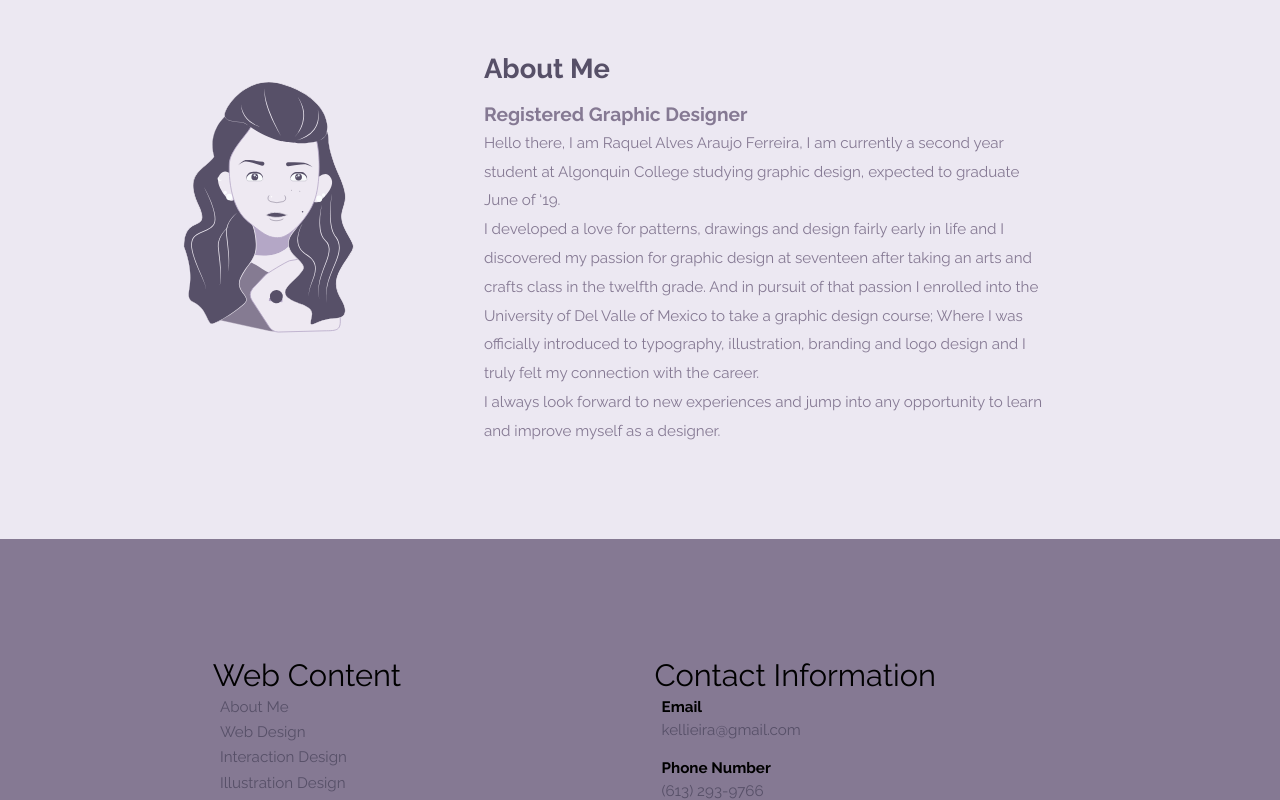
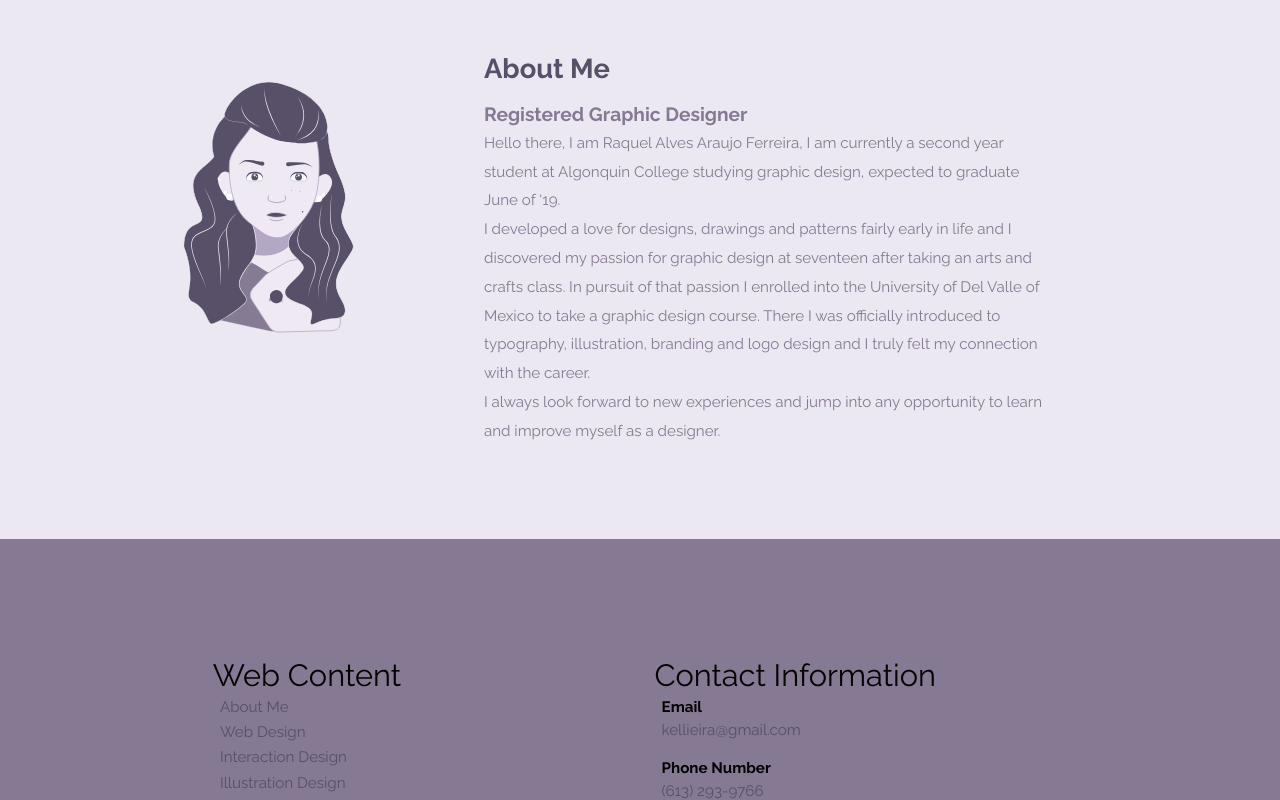
Before and after one commit to RaquelAlves01/raquelalves01.github.io, a plain HTML site: page index.html in a window 1280 px wide. Shown: the part 1320-2120 px from the top of the page. Drawn offline with Linux system fonts and the light colour scheme.

Commit message:
Fixed run-on sentence mistake

```diff
--- a/index.html
+++ b/index.html
@@ -126,7 +126,7 @@
            <h2 id="aboutme" class="push-0 pad-b-1-2 tera gutter-1-4">About Me</h2>
            <p class="push-0 kilo about-me-text bold gutter-1-4">Registered Graphic Designer</p>
            <p class="push-0 pad-b-1-4 micro about-me-text gutter-1-4">Hello there, I am Raquel Alves Araujo Ferreira, I am currently a second year student at Algonquin College studying graphic design, expected to graduate June of ‘19.<br>
-            I developed a love for patterns, drawings and design fairly early in life and I discovered my passion for graphic design at seventeen after taking an arts and crafts class in the twelfth grade. And in pursuit of that passion I enrolled into the University of Del Valle of Mexico to take a graphic design course; Where I was officially introduced to typography, illustration, branding and logo design and I truly felt my connection with the career.<br>
+            I developed a love for designs, drawings and patterns fairly early in life and I discovered my passion for graphic design at seventeen after taking an arts and crafts class. In pursuit of that passion I enrolled into the University of Del Valle of Mexico to take a graphic design course. There I was officially introduced to typography, illustration, branding and logo design and I truly felt my connection with the career.<br>
             I always look forward to new experiences and jump into any opportunity to learn and improve myself as a designer.
            </p>
           </div>
```
